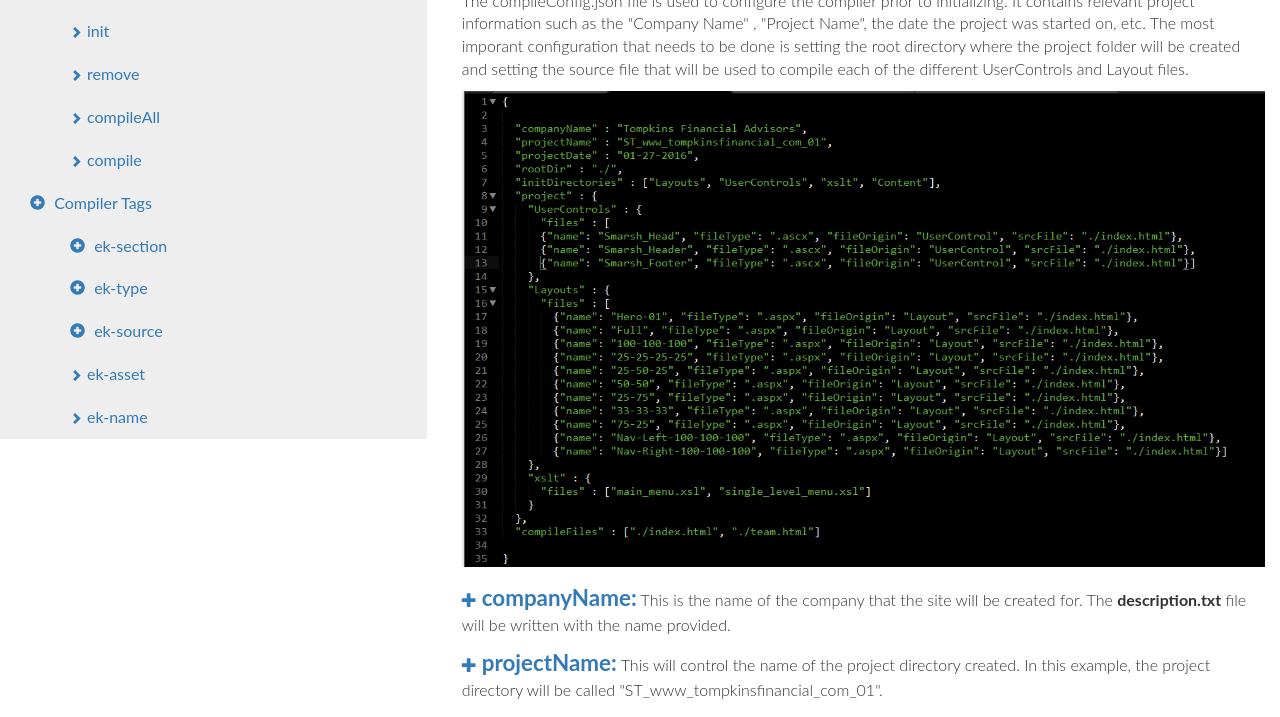
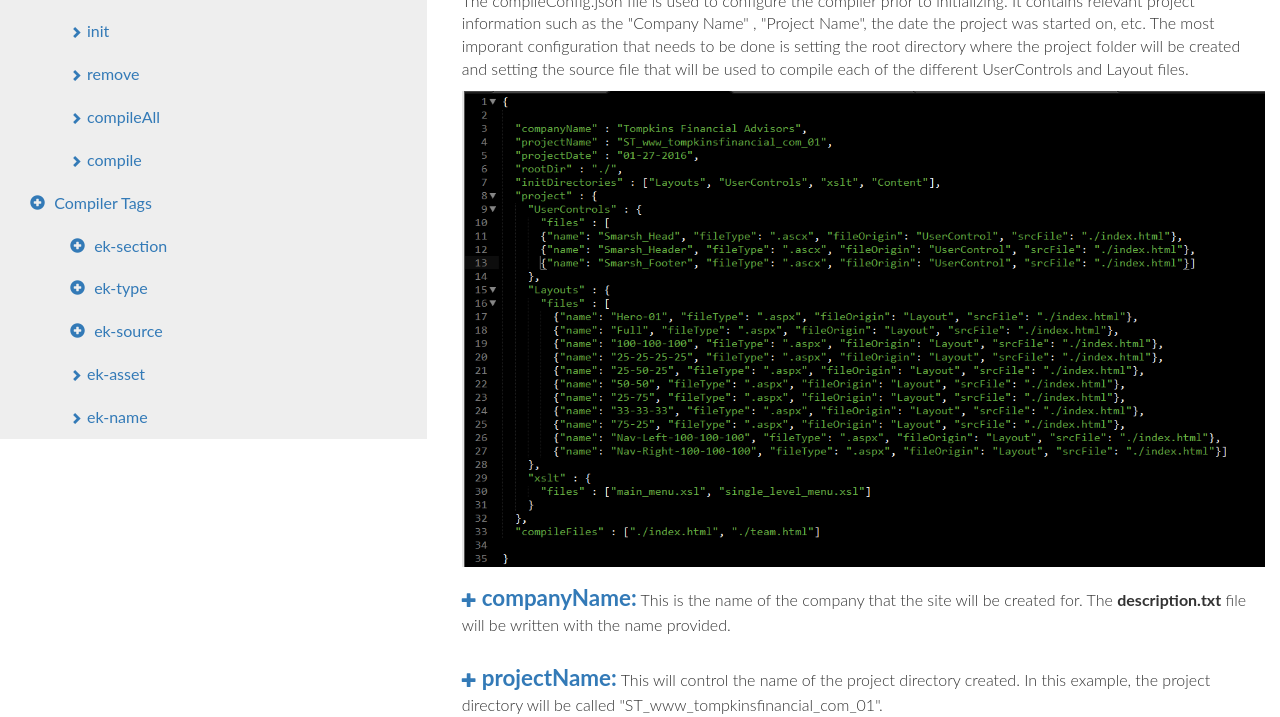
Before and after one commit to uclabruin909/ekCompilerDoc, a website: page index.html in a window 1280 px wide. Shown: the part 226-943 px from the top of the page. Drawn offline with nearby package versions, Linux system fonts and the light colour scheme; a small style sheet from the web is missing.

Commit message:
add margin-bottom styles for list description items

```diff
--- a/css/style.css
+++ b/css/style.css
@@ -119,6 +119,10 @@ ul.list-description {
     padding: 0px;
 }
 
+ul.list-description > li {
+  margin-bottom: 25px;
+}
+
 ul.list-description span{
     font-weight: bold;
     font-size: 1.4em;
```
